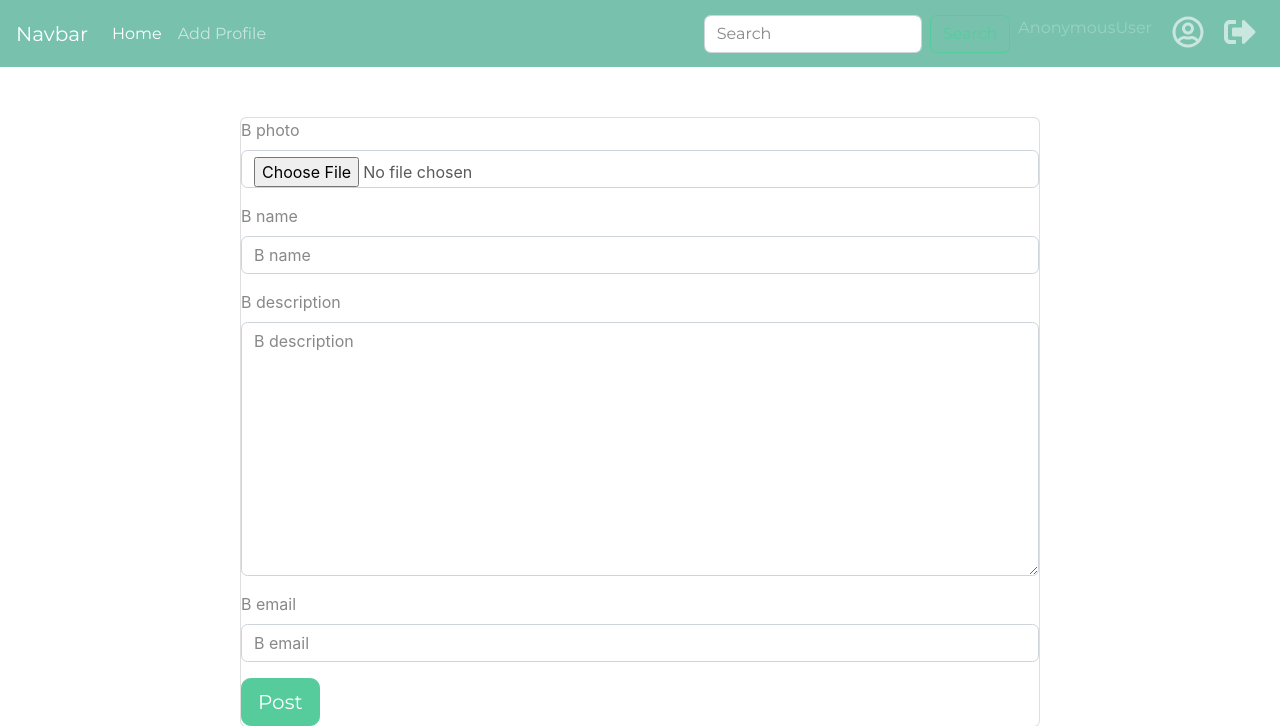
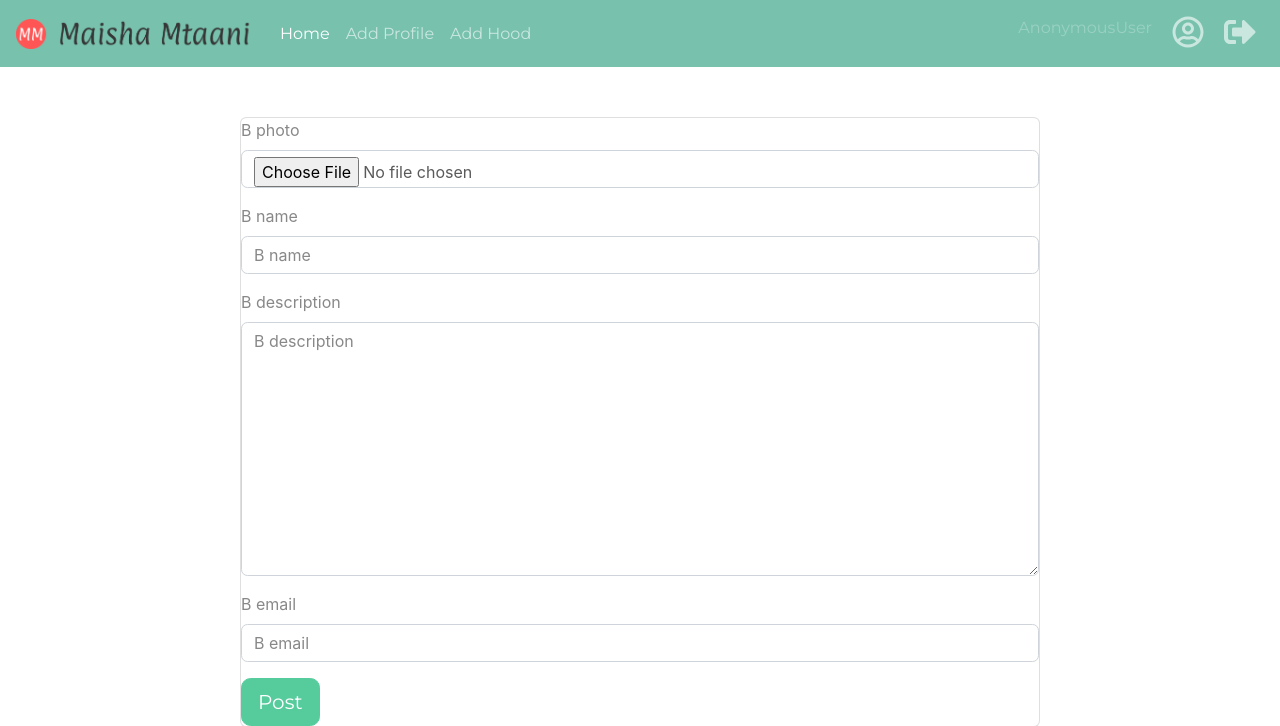
Before and after one commit to emdeechege/Hoods, a Django app: a page that uses mtaa/templates/base.html in a window 1280 px wide. Shown: the top 726 px of the page. Run offline with Django 3.2, Linux system fonts and the light colour scheme; some libraries are stand-ins or nearby versions.

Commit message:
Favicon and logo added

```diff
--- a/mtaa/templates/base.html
+++ b/mtaa/templates/base.html
@@ -7,10 +7,12 @@
   <meta charset="utf-8">
 
   {% if title %}
-  <title>HOODMTAA - {{title}}</title>
+  <title>Maisha Mtaani - {{title}}</title>
   {% else %}
-  <title> HOODMTAA </title>
+  <title> Maisha Mtaani </title>
   {% endif %}
+  <link rel="icon" sizes="16x16 32x32 64x64" href="static/img/favicon.ico">
+  <link rel="icon" type="image/png" sizes="196x196" href="static/img/favicon-192.png">
 <link rel="stylesheet" href="https://stackpath.bootstrapcdn.com/bootswatch/4.1.3/united/bootstrap.min.css">
 <script data-require="jquery@*" data-semver="2.2.0" src="https://ajax.googleapis.com/ajax/libs/jquery/2.2.0/jquery.min.js"></script>
   {% block styles %}
--- a/mtaa/templates/navbar.html
+++ b/mtaa/templates/navbar.html
@@ -5,10 +5,11 @@
   <meta charset="UTF-8">
   <meta name="viewport" content="width=device-width, initial-scale=1.0">
   <meta http-equiv="X-UA-Compatible" content="ie=edge">
-  <title>Document</title>
+  <title>Maisha Mtaani</title>
+
 </head>
 <nav class="navbar navbar-expand-lg navbar-dark bg-primary">
-  <a class="navbar-brand" href="#">Navbar</a>
+  <a class="navbar-brand" href="#"><img src="static/img/logo.png" alt="" style="max-width:15rem;"></a>
   <button class="navbar-toggler" type="button" data-toggle="collapse" data-target="#navbarSupportedContent" aria-controls="navbarSupportedContent" aria-expanded="false" aria-label="Toggle navigation">
     <span class="navbar-toggler-icon"></span>
   </button>
@@ -21,11 +22,10 @@
       <li class="nav-item">
         <a class="nav-link" href="{% url 'edit_profile' %}">Add Profile</a>
       </li>
+      <li class="nav-item">
+        <a class="nav-link" href="{% url 'create_hood' %}">Add Hood</a>
+      </li>
     </ul>
-    <form class="form-inline my-2 my-lg-0">
-      <input class="form-control mr-sm-2" type="search" placeholder="Search" aria-label="Search">
-      <button class="btn btn-outline-success my-2 my-sm-0" type="submit">Search</button>
-    </form>
     <ul class="navbar-nav">
       <li class="nav-item">
         <a class="nav-link disabled" href="#" title="User">{{user}}</a>
--- a/mtaa/templates/registration/base.html
+++ b/mtaa/templates/registration/base.html
@@ -7,10 +7,12 @@
   <meta charset="utf-8">
 
   {% if title %}
-  <title>HOODMTAA - {{title}}</title>
+  <title>Maisha Mtaani - {{title}}</title>
   {% else %}
-  <title> HOODMTAA </title>
+  <title> Maisha Mtaani </title>
   {% endif %}
+
+  <link rel="icon" type="image/png" sizes="196x196" href="/static/img/favicon-192.png">
 <link rel="stylesheet" href="https://stackpath.bootstrapcdn.com/bootswatch/4.1.3/united/bootstrap.min.css">
 <script data-require="jquery@*" data-semver="2.2.0" src="https://ajax.googleapis.com/ajax/libs/jquery/2.2.0/jquery.min.js"></script>
   {% block styles %}
--- a/mtaa/templates/registration/login.html
+++ b/mtaa/templates/registration/login.html
@@ -1,7 +1,11 @@
 {%extends "registration/base.html"%}
 {% load bootstrap4 %}
 {% block content %}
+<br>
+<br>
 <div class="container">
+  <header class="text-center" style="font-size: 40px;"><img src="/static/img/logo.png" alt="" style="max-width:20rem;"></header>
+  <br><br>
   <div class="row">
     <div class="col-md-4"></div>
     <div class="col-md-4">
--- a/mtaa/templates/registration/signup.html
+++ b/mtaa/templates/registration/signup.html
@@ -2,7 +2,7 @@
 {% load bootstrap4 %}
 {% block content %}
 <div class="container">
-  <header class="text-center" style="font-size: 40px;">MAISHA MTAANI</header>
+  <header class="text-center" style="font-size: 40px;"><img src="/static/img/logo.png" alt="" style="max-width:15rem;"></header>
   <div class="row">
     <div class="col-md-4"></div>
     <div class="col-md-4">
```
Also changed, not shown: static/img/favicon-192.png (added), static/img/favicon.ico (added), static/img/favicon.png (added), static/img/logo.png (added).
